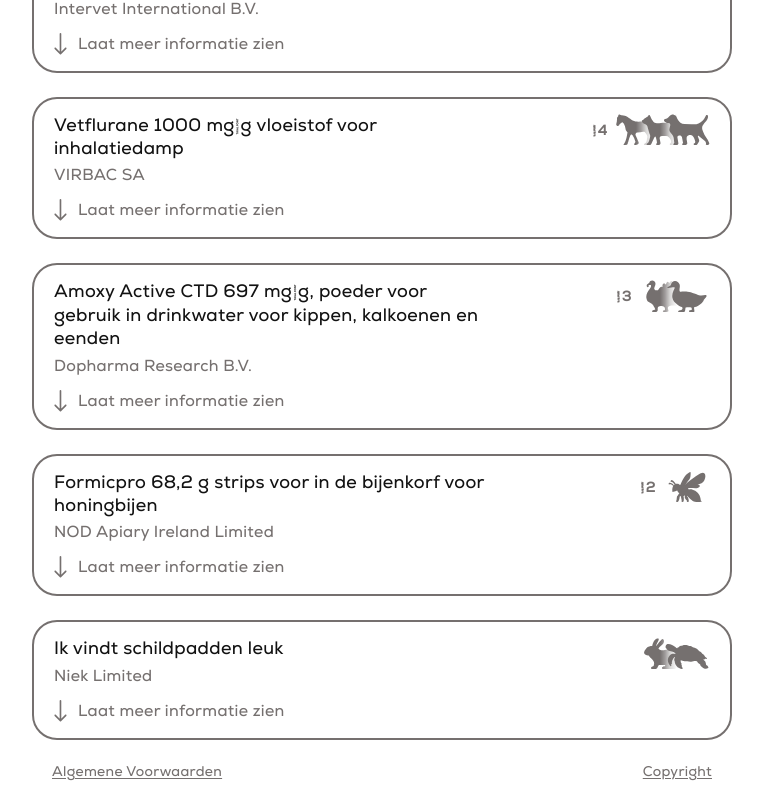
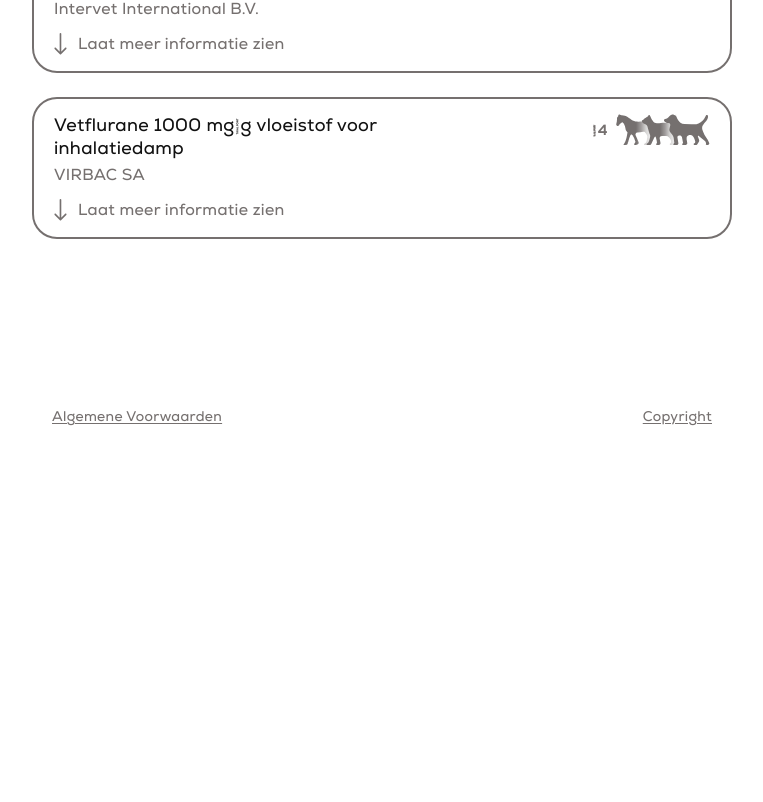
Before and after one commit to cactusniek/Vetly, a React (Vite) app: page / in a window 1280 px wide. Shown: the part 353-1155 px from the top of the page, without its empty margins (258-1021 px from the left). After the commit the page ends 800 px from the top, so only its background shows below. Built offline with nearby package versions, Linux system fonts and the light colour scheme.

Commit message:
refactor: clean up entire codebase

```diff
--- a/src/App.tsx
+++ b/src/App.tsx
@@ -2,15 +2,12 @@
 
 import { useRef, useEffect, useState } from 'react'
 
-// import { useAtom } from 'jotai'
-// import { searchBarActiveAtom } from './globals/atoms'
+import Search from './components/Search'
+import Medicine from './components/Medicine'
 
 // import { DotLottieReact } from '@lottiefiles/dotlottie-react'
 
 import './styles/global.scss'
-
-import Search from './components/Search'
-import Medicine from './components/Medicine'
 
 type MedicineType = {
     productnaam: string
@@ -53,35 +50,35 @@
         procedurenummer: 'IE/V/0460/001',
     },
 
-    {
-        productnaam: 'Amoxy Active CTD 697 mg/g, poeder voor gebruik in drinkwater voor kippen, kalkoenen en eenden',
-        handelsvergunninghouder: 'Dopharma Research B.V.',
-        afleverstatus: 'UDD - Uitsluitend door dierenartsen te gebruiken',
-        doeldieren: 'Eenden#Kalkoenen#imdsimd#kasmfkmf#jndjfndjf',
-        bijsluiterUrl: '#',
-        registratienummer: '122423',
-        procedurenummer: 'NL/V/0308/001',
-    },
+    // {
+    //     productnaam: 'Amoxy Active CTD 697 mg/g, poeder voor gebruik in drinkwater voor kippen, kalkoenen en eenden',
+    //     handelsvergunninghouder: 'Dopharma Research B.V.',
+    //     afleverstatus: 'UDD - Uitsluitend door dierenartsen te gebruiken',
+    //     doeldieren: 'Eenden#Kalkoenen#imdsimd#kasmfkmf#jndjfndjf',
+    //     bijsluiterUrl: '#',
+    //     registratienummer: '122423',
+    //     procedurenummer: 'NL/V/0308/001',
+    // },
 
-    {
-        productnaam: 'Formicpro 68,2 g strips voor in de bijenkorf voor honingbijen',
-        handelsvergunninghouder: 'NOD Apiary Ireland Limited',
-        afleverstatus: 'VRIJ - Vrij verkrijgbaar zonder diergeneeskundig voorschrift [recept]',
-        doeldieren: 'Bijen#blabla#Fretten',
-        bijsluiterUrl: '#',
-        registratienummer: '126198',
-        procedurenummer: 'IE/V/0515/001',
-    },
+    // {
+    //     productnaam: 'Formicpro 68,2 g strips voor in de bijenkorf voor honingbijen',
+    //     handelsvergunninghouder: 'NOD Apiary Ireland Limited',
+    //     afleverstatus: 'VRIJ - Vrij verkrijgbaar zonder diergeneeskundig voorschrift [recept]',
+    //     doeldieren: 'Bijen#blabla#Fretten',
+    //     bijsluiterUrl: '#',
+    //     registratienummer: '126198',
+    //     procedurenummer: 'IE/V/0515/001',
+    // },
 
-    {
-        productnaam: 'Ik vindt schildpadden leuk',
-        handelsvergunninghouder: 'Niek Limited',
-        afleverstatus: 'VRIJ - Vrij verkrijgbaar zonder diergeneeskundig voorschrift [recept]',
-        doeldieren: 'Reptielen#Konijnen',
-        bijsluiterUrl: '#',
-        registratienummer: '126198',
-        procedurenummer: 'IE/V/0515/001',
-    },
+    // {
+    //     productnaam: 'Ik vindt schildpadden leuk',
+    //     handelsvergunninghouder: 'Niek Limited',
+    //     afleverstatus: 'VRIJ - Vrij verkrijgbaar zonder diergeneeskundig voorschrift [recept]',
+    //     doeldieren: 'Reptielen#Konijnen',
+    //     bijsluiterUrl: '#',
+    //     registratienummer: '126198',
+    //     procedurenummer: 'IE/V/0515/001',
+    // },
 ]
 
 function App() {
@@ -121,15 +118,8 @@
                     ))}
             </div>
 
-            {/* <div className="medicines"> */}
             {/* loading spinner: <DotLottieReact src="https://lottie.host/bb727232-fdd0-41c8-9590-4febb07ca6b6/kagK7Konq6.lottie" stateMachineId="StateMachine1" /> */}
             {/* als er gezocht wordt laat de loading spinner zien */}
-            {/* <Medicine /> */}
-            {/* <Medicine /> */}
-            {/* <Medicine /> */}
-            {/* <Medicine /> */}
-            {/* <Medicine /> */}
-            {/* </div> */}
 
             <div className="ToS">
                 <div className="container_ToS">
--- a/src/components/Medicine.tsx
+++ b/src/components/Medicine.tsx
@@ -4,11 +4,11 @@
 
 import type { MedicineProps } from '../global/types'
 
+import { doeldierenIconMap } from '../global/mappings/doeldieren'
+
 import '../styles/medicine.scss'
 
 import { CircleSmall, ArrowToggle } from '../assets'
-
-import { doeldierenIconMap } from '../global/mappings/doeldieren'
 
 function parseDoeldieren(doeldieren: string) {
     const doeldierenArray = doeldieren
--- a/src/components/Search.tsx
+++ b/src/components/Search.tsx
@@ -21,7 +21,6 @@
         const value = e.target.value
         setSearchBarValue(value)
 
-        // als je live wilt zoeken, haal de comment hieronder weg:
         // onSearch(value)
     }
 
--- a/src/global/atoms.ts
+++ /dev/null
@@ -1,3 +0,0 @@
-// import { atom } from 'jotai'
-
-// export const searchBarActiveAtom = atom<boolean>(false)
--- a/src/styles/global.scss
+++ b/src/styles/global.scss
@@ -1,65 +1,13 @@
 // this scss file contains all global styles
 
 @use './variables' as *;
-
-@import url('https://fonts.googleapis.com/css2?family=Nunito:ital,wght@0,200..1000;1,200..1000&display=swap');
-
-@import url('https://fonts.googleapis.com/css2?family=Poppins:ital,wght@0,100;0,200;0,300;0,400;0,500;0,600;0,700;0,800;0,900;1,100;1,200;1,300;1,400;1,500;1,600;1,700;1,800;1,900&display=swap');
 
 @font-face {
     font-family: 'Nexa';
     src: url('../assets/fonts/Nexa-Trial-Regular.ttf') format('truetype');
 }
 
-@font-face {
-    font-family: 'Cosima-Core';
-    src: url('../assets/fonts/Cosima-Core.otf') format('opentype');
-}
-
-@font-face {
-    font-family: 'Aribau';
-    src: url('../assets/fonts/Aribau.otf') format('opentype');
-}
-
-@font-face {
-    font-family: 'Mandau';
-    src: url('../assets/fonts/Mandau-Regular.otf') format('opentype');
-}
-
-@font-face {
-    font-family: 'Montreal';
-    src: url('../assets/fonts/Montreal-Regular.ttf') format('truetype');
-}
-
-@font-face {
-    font-family: 'Swiza';
-    src: url('../assets/fonts/swiza-medium.otf') format('opentype');
-}
-
-@font-face {
-    font-family: 'Gucina';
-    src: url('../assets/fonts/gucina-regular.otf') format('opentype');
-}
-
-@font-face {
-    font-family: 'Alpino';
-    src: url('../assets/fonts/Alpino-Variable.ttf') format('truetype');
-}
-
-@font-face {
-    font-family: 'Monexa';
-    src: url('../assets/fonts/Monexa.ttf') format('truetype');
-}
-
-@font-face {
-    font-family: 'UX-Sans';
-    src: url('../assets/fonts/UX-Sans.ttf') format('truetype');
-}
-
-@font-face {
-    font-family: 'Proxima';
-    src: url('../assets/fonts/Proxima-Nova.ttf') format('truetype');
-}
+@import url('https://fonts.googleapis.com/css2?family=Nunito:ital,wght@0,200..1000;1,200..1000&display=swap');
 
 *,
 *::before,
@@ -71,24 +19,16 @@
 
 html {
     // font-family: 'Nunito', sans-serif;
-    // font-family: 'Montreal', sans-serif;
-    // font-family: 'Swiza', sans-serif;
-    // font-family: 'Alpino', sans-serif;
-    // font-family: 'Monexa', sans-serif;
-    // font-family: 'UX-Sans', sans-serif;
-    // font-family: 'Proxima', sans-serif;
-    // font-family: 'Aribau', sans-serif;
-    // font-family: 'Cosima-Core', sans-serif;
     font-family: 'Nexa', sans-serif;
 
     font-weight: 400;
     font-size: 16px;
     line-height: 1;
     letter-spacing: 0.02em;
+    color: $color-text-main;
     font-optical-sizing: auto;
     -webkit-text-size-adjust: 100%;
     -ms-text-size-adjust: 100%;
-    color: $color-text-main;
 
     -ms-overflow-style: none;
     scrollbar-width: none;
@@ -113,13 +53,9 @@
 svg line,
 svg circle {
     will-change: width height;
-
     shape-rendering: crispEdges;
-
     vector-effect: non-scaling-stroke;
     backface-visibility: hidden;
-    -webkit-font-smoothing: antialiased;
-    transform: translateZ(0);
 }
 
 .widget {
@@ -127,34 +63,33 @@
     flex-direction: column;
     justify-content: space-between;
     align-items: center;
-    // gap: 1rem;
 
     width: 100%;
-    min-height: 0;
     height: 100vh;
 
     .search {
         position: fixed;
         top: 0;
 
+        z-index: 10;
+
         width: 100%;
 
         background-color: $color-bg-main;
-        z-index: 10;
 
-        -webkit-mask-image: none;
-        mask-image: none;
+        // -webkit-mask-image: none;
+        // mask-image: none;
     }
 
     .medicines {
         margin-bottom: 1.5rem;
         padding-top: 7.25rem; // the height of Search.tsx + 0.75rem
 
-        width: 100%;
-
         display: flex;
         flex-direction: column;
         gap: 1.5rem;
+
+        width: 100%;
     }
 
     .medicines::-webkit-scrollbar {
@@ -175,10 +110,9 @@
             flex-direction: row;
             justify-content: space-between;
             align-items: start;
-            // flex-wrap: wrap;
 
+            width: 100%;
             max-width: 37.5rem;
-            width: 100%;
 
             @include respond-up-width(md) {
                 padding-inline: 1.25rem;
@@ -190,12 +124,11 @@
 
             .anchor_ToS,
             .anchor_copyright {
+                width: fit-content;
+
                 font-size: 14px;
+                text-align: center;
                 color: $color-text-muted;
-
-                text-align: center;
-
-                width: fit-content;
 
                 transition: color 0.3s ease-in-out;
             }
--- a/src/styles/medicine.scss
+++ b/src/styles/medicine.scss
@@ -8,10 +8,9 @@
     display: flex;
     flex-direction: column;
     align-items: center;
+    z-index: 0;
 
     width: 100%;
-
-    z-index: 0;
 
     .container_medicine {
         padding-top: 0.875rem;
@@ -24,8 +23,8 @@
         width: 100%;
         max-width: 37.5rem;
 
+        border: 2px solid $color-muted;
         border-radius: $border-radius-sm;
-        border: 2px solid $color-muted;
 
         transition: border-color 0.3s ease;
 
@@ -84,6 +83,7 @@
                         .image_Doeldier {
                             position: absolute;
                             right: 0;
+
                             z-index: 1;
 
                             width: 46px;
@@ -129,55 +129,7 @@
                         width: 46px;
                         height: 34px;
                     }
-
-                    // @for $i from 1 through 3 {
-                    //     > .container_doeldier:nth-child(#{$i}) {
-                    //         $baseRight: ($i - 1) * 1.5rem;
-
-                    //         right: $baseRight;
-                    //         z-index: 10 - $i;
-                    //     }
-                    // }
                 }
-
-                // .medicine_doeldieren.open > .container_doeldier {
-                //     transition: transform 0.5s ease;
-                // }
-
-                // @for $i from 2 through 3 {
-                //     .medicine_doeldieren.open > .container_doeldier:nth-child(#{$i}) {
-                //         transform: translateX(-#{($i - 1) * 1.5}rem);
-                //     }
-                // }
-
-                // .medicine_doeldieren.open > .container_doeldier {
-                //     transition: transform 0.5s ease;
-                // }
-
-                // /* exact 2 children */
-                // .medicine_doeldieren.open:has(> .container_doeldier:nth-child(2)) :not(:has(> .container_doeldier:nth-child(3))) {
-                //     --shift: 1.5rem;
-                // }
-
-                // /* exact 3 children */
-                // .medicine_doeldieren.open:has(> .container_doeldier:nth-child(3)) :not(:has(> .container_doeldier:nth-child(4))) {
-                //     --shift: 2rem;
-                // }
-
-                // /* exact 4 children */
-                // .medicine_doeldieren.open:has(> .container_doeldier:nth-child(4)) :not(:has(> .container_doeldier:nth-child(5))) {
-                //     --shift: 3rem;
-                // }
-
-                // @for $i from 2 through 4 {
-                //     .medicine_doeldieren.open > .container_doeldier:nth-child(#{$i}):not(.doeldieren_remaining) {
-                //         transform: translateX(calc(-1 * (#{$i - 1}) * var(--shift)));
-                //     }
-                // }
-
-                // .medicine_doeldieren.open > .container_doeldier.doeldieren_remaining {
-                //     transform: translateX(calc(-1 * var(--shift) * 2));
-                // }
             }
 
             .medicine_subtitles {
@@ -199,9 +151,10 @@
             margin-top: 0.5rem;
             margin-bottom: 0.5rem;
 
+            overflow: hidden;
+
             width: 100%;
             max-height: 0;
-            overflow: hidden;
 
             opacity: 0;
 
```
Also changed, not shown: src/global/mappings/doeldieren.ts (+6 -2 lines), src/styles/search.scss (+5 -6 lines).
